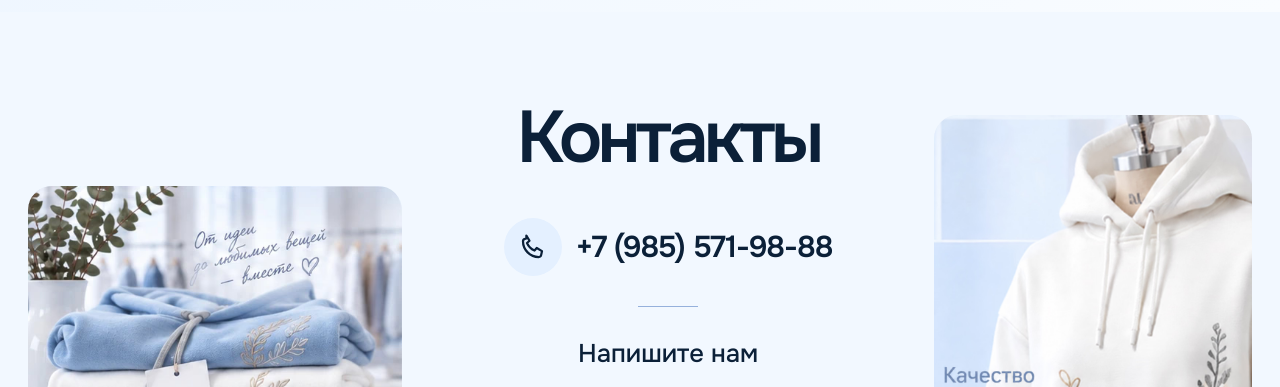
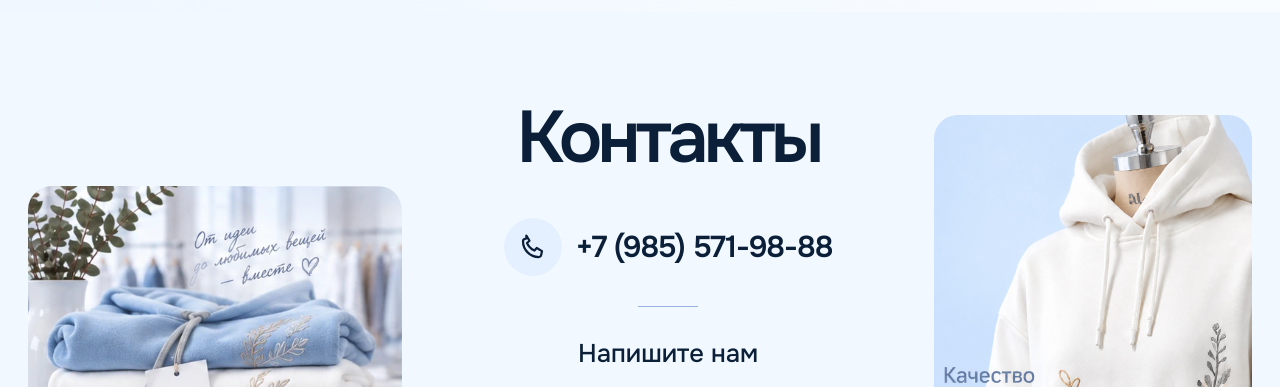
Before and after one commit to maxhandhunt-hub/shityo-production-v25, a plain HTML site: page index.html in a window 1280 px wide. Shown: the part 8050-8437 px from the top of the page. Drawn offline with Linux system fonts and the light colour scheme.

Commit message:
Fix contact photo background and remove red stripe

```diff
--- a/index.html
+++ b/index.html
@@ -252,7 +252,7 @@
             <p class="connect-description">С удовольствием ответим на ваши вопросы, рассчитаем проект и поможем запустить производство одежды под вашим брендом.</p>
             <a class="connect-project" href="#order">Давайте создадим вашу коллекцию</a>
           </div>
-          <figure class="connect-photo connect-right"><picture class="perf-picture"><source type="image/avif" srcset="assets/optimized/white-hoodie-mannequin-485ae739-192.avif 192w, assets/optimized/white-hoodie-mannequin-485ae739-480.avif 480w, assets/optimized/white-hoodie-mannequin-485ae739-960.avif 960w, assets/optimized/white-hoodie-mannequin-485ae739-1057.avif 1057w" sizes="(max-width: 720px) calc(100vw - 40px), 50vw"><source type="image/webp" srcset="assets/optimized/white-hoodie-mannequin-485ae739-192.webp 192w, assets/optimized/white-hoodie-mannequin-485ae739-480.webp 480w, assets/optimized/white-hoodie-mannequin-485ae739-960.webp 960w, assets/optimized/white-hoodie-mannequin-485ae739-1057.webp 1057w" sizes="(max-width: 720px) calc(100vw - 40px), 50vw"><img src="assets/contact-v13/white-hoodie-mannequin.webp" alt="Белый худи с вышивкой на манекене" loading="lazy" width="1057" height="1488" decoding="async" data-original-src="assets/contact-v13/white-hoodie-mannequin.webp" style="aspect-ratio:1057/1488"></picture></figure>
+          <figure class="connect-photo connect-right"><picture class="perf-picture"><source type="image/avif" srcset="assets/optimized/contact-hoodie-seamless-v2-192.avif 192w, assets/optimized/contact-hoodie-seamless-v2-480.avif 480w, assets/optimized/contact-hoodie-seamless-v2-960.avif 960w, assets/optimized/contact-hoodie-seamless-v2-1057.avif 1057w" sizes="(max-width: 720px) calc(100vw - 40px), 50vw"><source type="image/webp" srcset="assets/optimized/contact-hoodie-seamless-v2-192.webp 192w, assets/optimized/contact-hoodie-seamless-v2-480.webp 480w, assets/optimized/contact-hoodie-seamless-v2-960.webp 960w, assets/optimized/contact-hoodie-seamless-v2-1057.webp 1057w" sizes="(max-width: 720px) calc(100vw - 40px), 50vw"><img src="assets/optimized/contact-hoodie-seamless-v2-1057.webp" alt="Белый худи с вышивкой на манекене" loading="lazy" width="1057" height="1488" decoding="async" data-original-src="assets/optimized/contact-hoodie-seamless-v2-1057.webp" style="aspect-ratio:1057/1488"></picture></figure>
         </div>
         <div class="connect-location">
           <div class="connect-map"><iframe src="https://yandex.ru/map-widget/v1/?mode=search&amp;text=%D0%9E%D0%B1%D0%BD%D0%B8%D0%BD%D1%81%D0%BA%2C%20%D0%BF%D1%80%D0%BE%D1%81%D0%BF%D0%B5%D0%BA%D1%82%20%D0%9B%D0%B5%D0%BD%D0%B8%D0%BD%D0%B0%2C%20121/2" title="Яндекс Карта: Обнинск, проспект Ленина, 121/2" loading="lazy" allowfullscreen></iframe></div>
```
Also changed, not shown: assets/optimized/contact-hoodie-seamless-v2-1057.avif (added), assets/optimized/contact-hoodie-seamless-v2-1057.webp (added), assets/optimized/contact-hoodie-seamless-v2-192.avif (added), assets/optimized/contact-hoodie-seamless-v2-192.webp (added), assets/optimized/contact-hoodie-seamless-v2-480.avif (added), assets/optimized/contact-hoodie-seamless-v2-480.webp (added), assets/optimized/contact-hoodie-seamless-v2-960.avif (added), assets/optimized/contact-hoodie-seamless-v2-960.webp (added).
